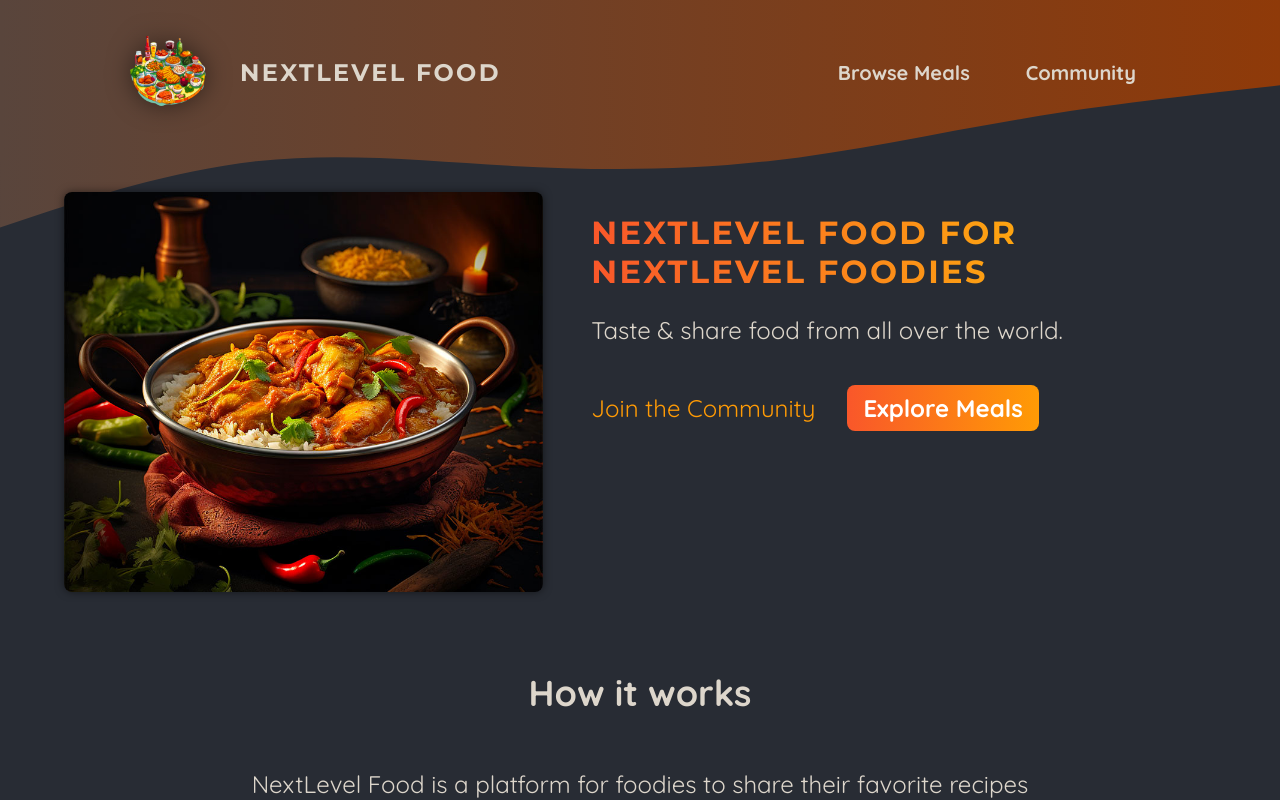
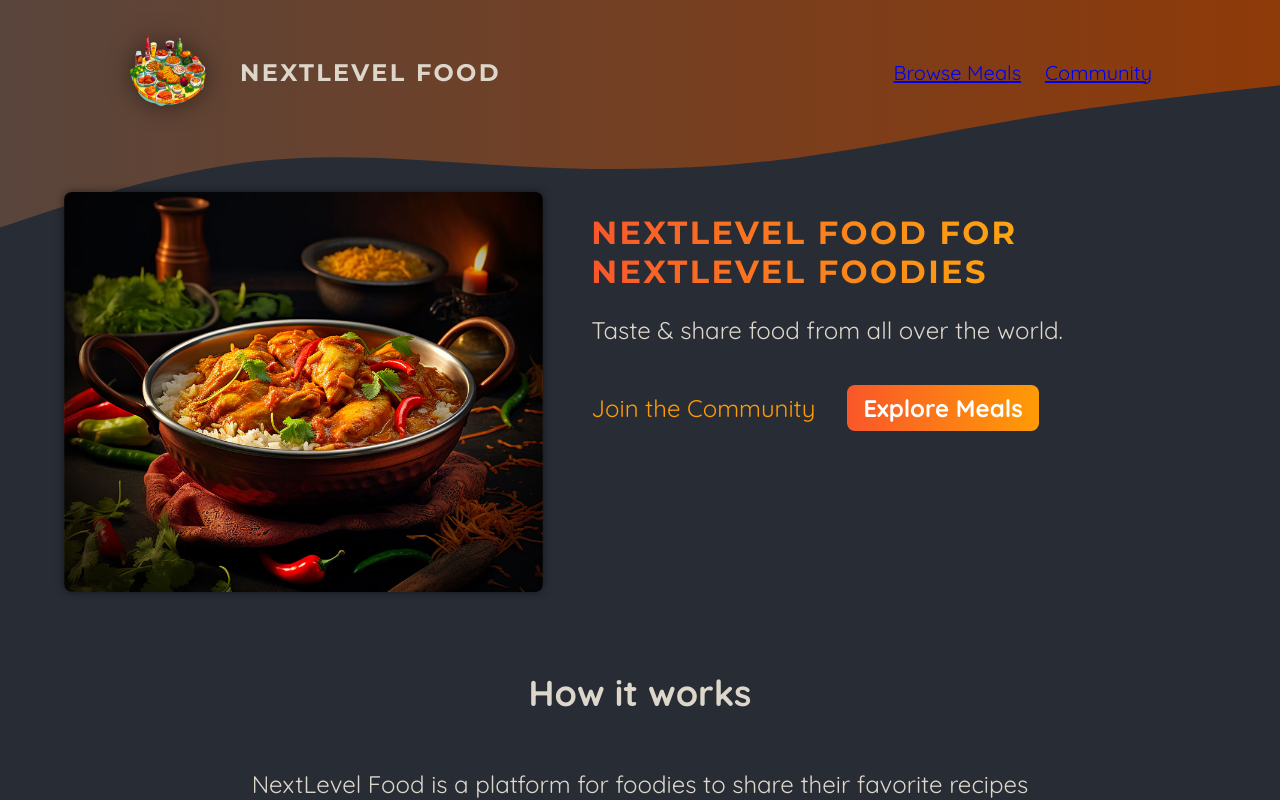
Before and after one commit to PraneethBunny123/Foodies-Next, a Next.js app: page / in a window 1280 px wide. Shown: the top 800 px of the page. Built offline with nearby package versions, Linux system fonts and the light colour scheme.

Commit message:
modified the respective classes from main to nav-link

```diff
--- a/components/main-header/main-header.module.css
+++ b/components/main-header/main-header.module.css
@@ -21,23 +21,6 @@
   font-size: 1.25rem;
 }
 
-.nav a {
-  text-decoration: none;
-  color: #ddd6cb;
-  font-weight: bold;
-  padding: 0.5rem 1rem;
-  border-radius: 0.5rem;
-}
-
-.nav a:hover,
-.nav a:active {
-  background: linear-gradient(90deg, #ff8a05, #f9b331);
-  background-clip: text;
-  -webkit-background-clip: text;
-  -webkit-text-fill-color: transparent;
-  text-shadow: 0 0 18px rgba(248, 190, 42, 0.8);
-}
-
 .logo {
   display: flex;
   align-items: center;
--- a/components/main-header/nav-link.module.css
+++ b/components/main-header/nav-link.module.css
@@ -1,3 +1,21 @@
+.link {
+  text-decoration: none;
+  color: #ddd6cb;
+  font-weight: bold;
+  padding: 0.5rem 1rem;
+  border-radius: 0.5rem;
+}
+
+.link:hover,
+.link:active {
+  background: linear-gradient(90deg, #ff8a05, #f9b331);
+  background-clip: text;
+  -webkit-background-clip: text;
+  -webkit-text-fill-color: transparent;
+  text-shadow: 0 0 18px rgba(248, 190, 42, 0.8);
+}
+
+
 .active {
   background: linear-gradient(90deg, #ff8a05, #f9b331);
   background-clip: text;
```
